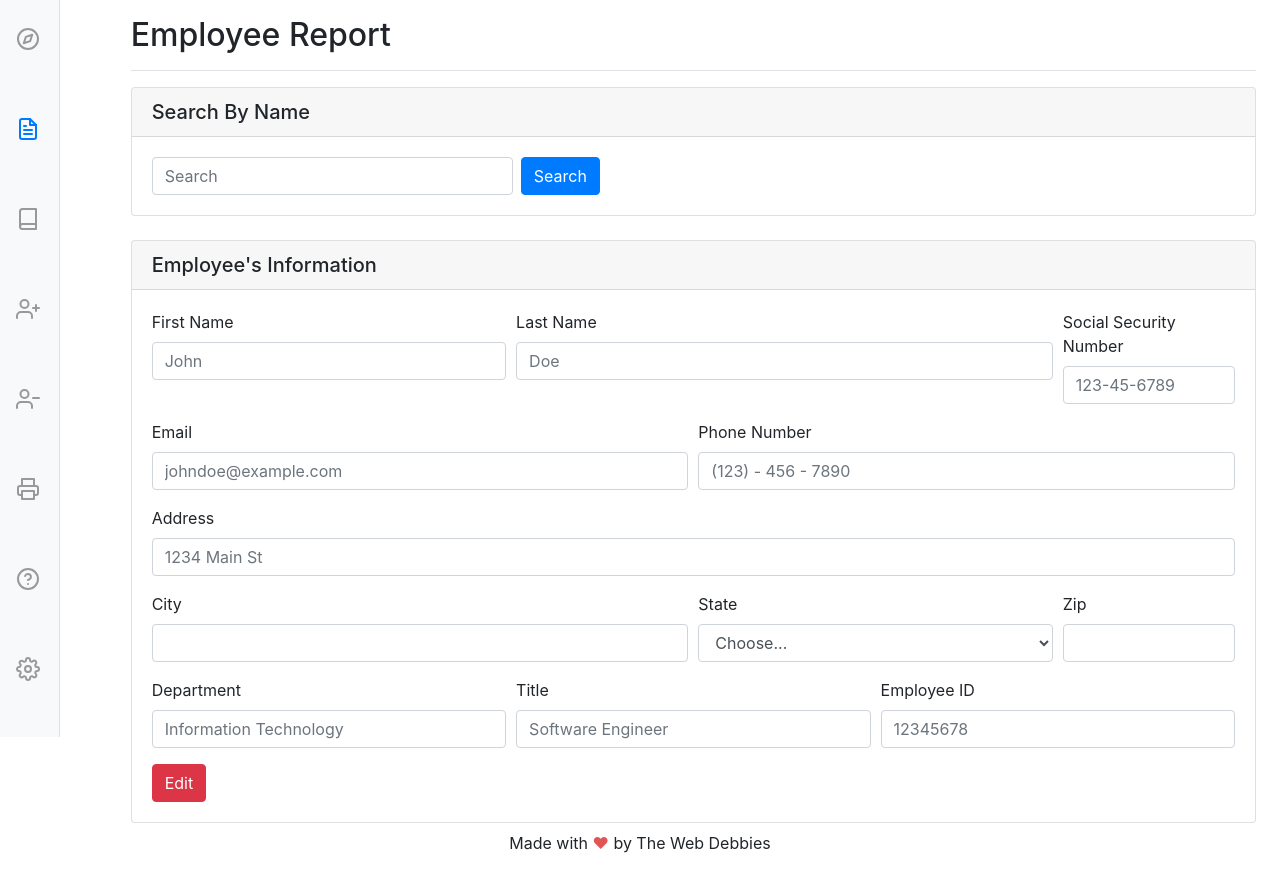
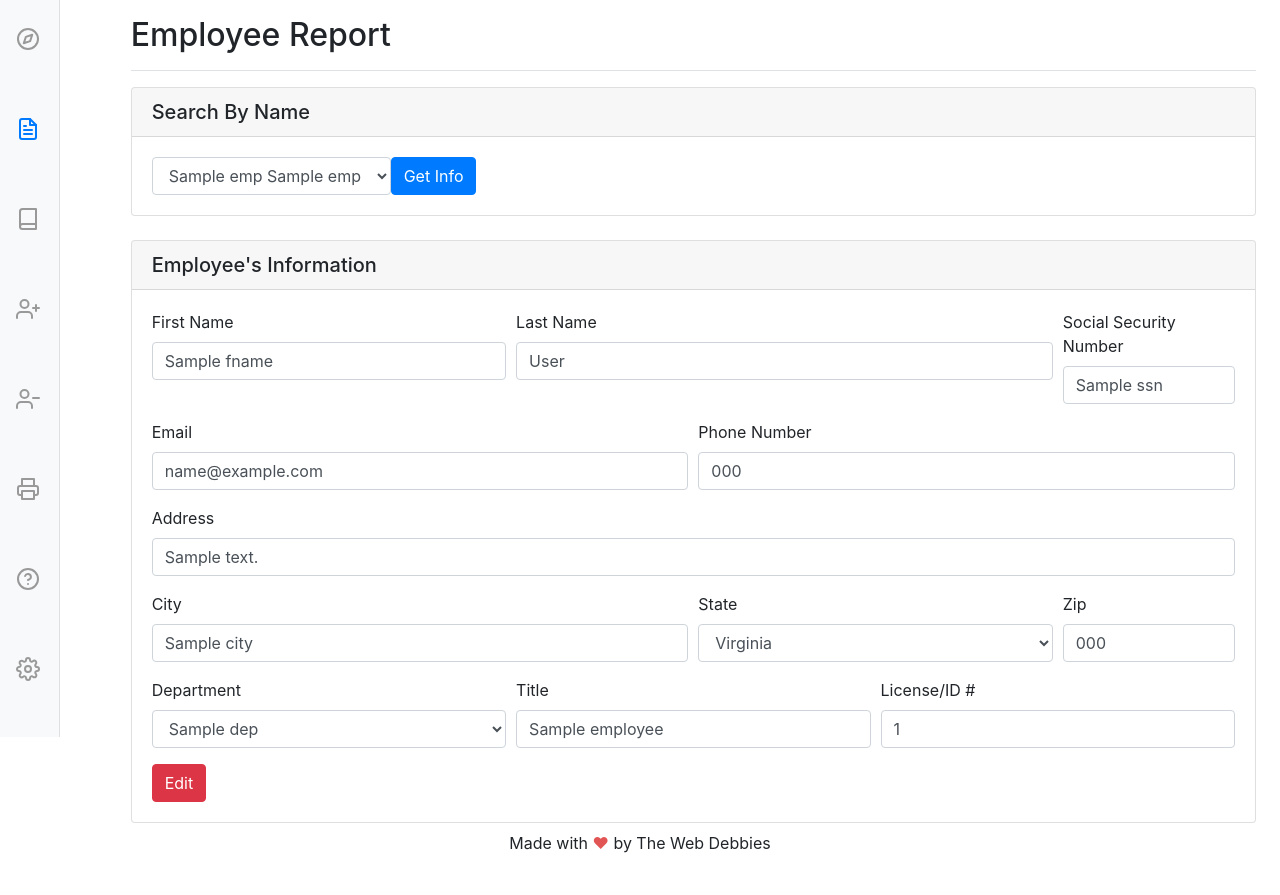
Before and after one commit to GoProduction/Employee_Management_System, a Flask app: template templates/report.html in a window 1280 px wide. Shown: the part 63-958 px from the top of the page. Run offline with Flask 2, Linux system fonts and the light colour scheme; the template is opened without the code that fills it: most values are stand-ins (such as "Sample title", 1, 10 or a date in 2020); some libraries are stand-ins or nearby versions.

Commit message:
Prepped report.html for data retrieval

```diff
--- a/templates/report.html
+++ b/templates/report.html
@@ -17,9 +17,13 @@
           <h5 class="card-header">Search By Name</h5>
           <div class="card-body">
 
-  <form class="form-inline">
-    <input class="form-control mr-sm-2 col-sm-4" type="search" placeholder="Search" aria-label="Search">
-    <button class="btn btn-primary my-2 my-sm-0" type="submit">Search</button>
+  <form class="form-inline" method="post" action="/get-user-info">
+    <select name="selectUser" class="form-control">
+        {% for employee in employees %}
+        <option value="{{employee[0]}}">{{employee[1]}} {{employee[2]}}</option>
+        {% endfor %}
+    </select>
+    <button class="btn btn-primary my-2 my-sm-0" type="submit">Get Info</button>
   </form>
 
 
@@ -35,56 +39,62 @@
   <div class="form-row">
     <div class="form-group col-md-4">
       <label for="inputfirstname">First Name</label>
-      <input type="text" class="form-control" id="inputfirstname" placeholder="John">
+      <input type="text" class="form-control" id="inputfirstname" placeholder="John" value="{{employee[0].fname}}">
     </div>
     <div class="form-group col-md-6">
       <label for="inputlastname">Last Name</label>
-      <input type="text" class="form-control" id="inputlastname" placeholder="Doe">
+      <input type="text" class="form-control" id="inputlastname" placeholder="Doe" value="{{employee[0].lname}}">
     </div>
     <div class="form-group col-md-2">
       <label for="inputssd">Social Security Number</label>
-      <input type="text" class="form-control" id="inputssd" placeholder="123-45-6789">
+      <input type="text" class="form-control" id="inputssd" placeholder="123-45-6789" value="{{employee[1].ssn}}">
     </div>
     <div class="form-group col-md-6">
       <label for="inputEmail4">Email</label>
-      <input type="email" class="form-control" id="inputEmail4" placeholder="johndoe@example.com">
+      <input type="email" class="form-control" id="inputEmail4" placeholder="johndoe@example.com" value="{{employee[0].email}}">
     </div>
     <div class="form-group col-md-6">
       <label for="inputphone">Phone Number</label>
-      <input type="text" class="form-control" id="inputphone" placeholder="(123) - 456 - 7890">
+      <input type="text" class="form-control" id="inputphone" placeholder="(123) - 456 - 7890" value="{{employee[0].phone}}">
     </div>
   </div>
   <div class="form-group">
     <label for="inputAddress">Address</label>
-    <input type="text" class="form-control" id="inputAddress" placeholder="1234 Main St">
+    <input type="text" class="form-control" id="inputAddress" placeholder="1234 Main St" value="{{employee[1].address}}">
   </div>
   <div class="form-row">
     <div class="form-group col-md-6">
       <label for="inputCity">City</label>
-      <input type="text" class="form-control" id="inputCity">
+      <input type="text" class="form-control" id="inputCity" value="{{employee[1].city}}">
     </div>
     <div class="form-group col-md-4">
       <label for="inputState">State</label>
-      <select id="inputState" class="form-control">
-        <option selected>Choose...</option>
-        <option>...</option>
+      <select id="inputState" class="form-control" value="{{employee[1].state}}">
+          <option value="">Choose...</option>
+          <option value="Maryland"{% if employee[1].state=="Maryland"%} selected{% endif %}>Maryland</option>
+          <option value="Virginia"{% if employee[1].state=="Virginia"%} selected{% endif %}>Virginia</option>
+          <option value="North Carolina"{% if employee[1].state=="North Carolina"%} selected{% endif %}>North Carolina</option>
       </select>
     </div>
     <div class="form-group col-md-2">
       <label for="inputZip">Zip</label>
-      <input type="text" class="form-control" id="inputZip">
+      <input type="text" class="form-control" id="inputZip" value="{{employee[1].zipcode}}">
     </div>
     <div class="form-group col-md-4">
       <label for="inputdepartment">Department</label>
-      <input type="text" class="form-control" id="inputdepartment" placeholder="Information Technology">
+      <select name="inputDepartment" class="form-control">
+          {% for dep in departments %}
+          <option value="{{ dep.deptID }}"{% if employee[0].deptID==dep.deptID %} selected{% endif %}>{{ dep.deptTitle }}</option>
+          {% endfor %}
+      </select>
     </div>
     <div class="form-group col-md-4">
       <label for="inputtitle">Title</label>
-      <input type="text" class="form-control" id="inputtitle" placeholder="Software Engineer">
+      <input value="{{employee[0].title}}" type="text" class="form-control" id="inputtitle" placeholder="Software Engineer">
     </div>
     <div class="form-group col-md-4">
-      <label for="inputid">Employee ID</label>
-      <input type="text" class="form-control" id="inputid" placeholder="12345678">
+      <label for="inputid">License/ID #</label>
+      <input value="{{employee[1].licenseID}}" type="text" class="form-control" id="inputid" placeholder="12345678">
     </div>
 
   </div>
```
